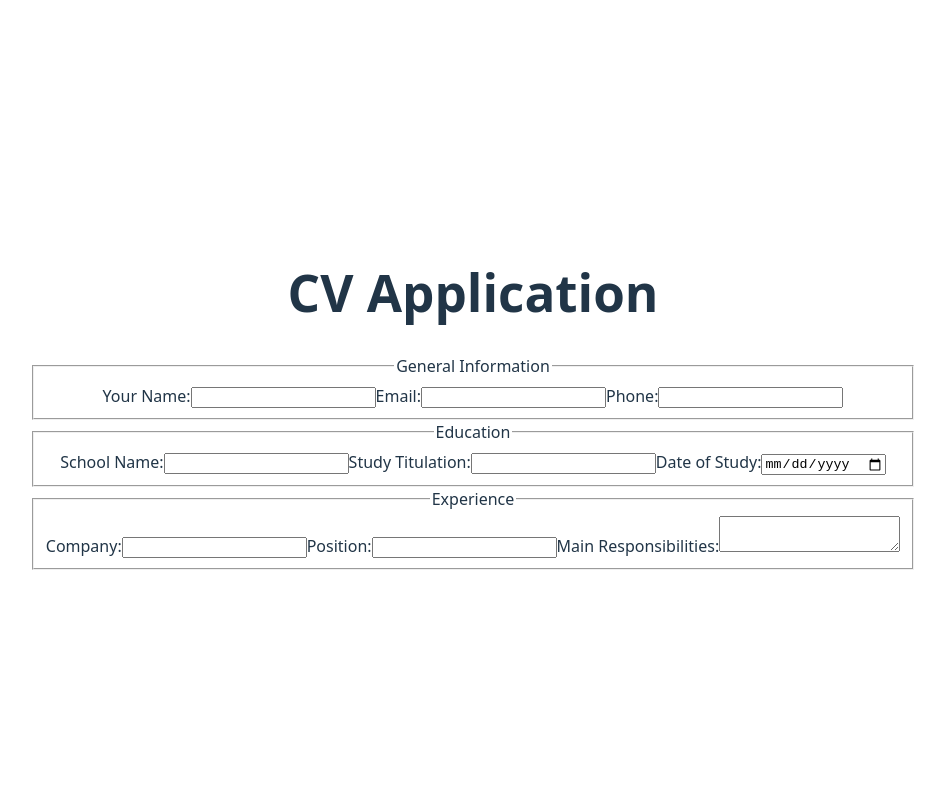
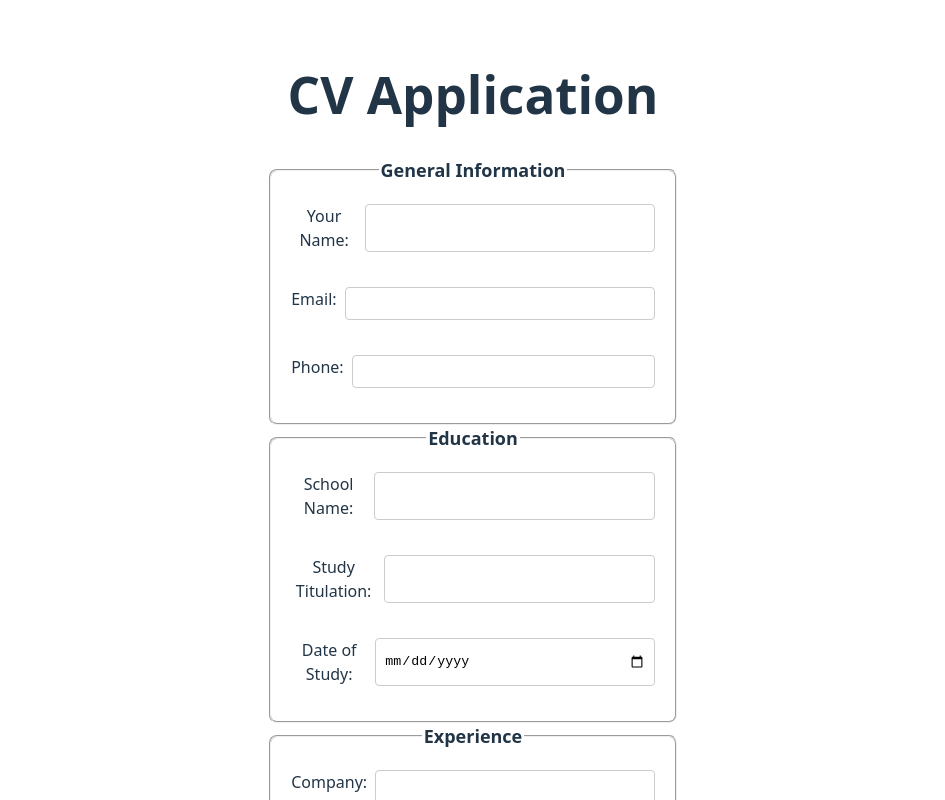
Before and after one commit to Lyarc79/cv-project, a React (Vite) app: page / in a window 1280 px wide. Shown: the top 800 px of the page, without its empty margins (167-1112 px from the left). Built offline with nearby package versions, Linux system fonts and the light colour scheme.

Commit message:
Basic initial layout styling

```diff
--- a/src/App.css
+++ b/src/App.css
@@ -3,4 +3,43 @@
   margin: 0 auto;
   padding: 2rem;
   text-align: center;
+  box-sizing: border-box;
 }
+
+.cv-container {
+  max-width: 800px;
+  margin: 0 auto;
+  padding: 20px;
+}
+
+fieldset {
+  display: flex;
+  flex-direction: column;
+  gap: 20px;
+  padding: 20px;
+  border-radius: 8px;
+}
+
+legend {
+  font-weight: 700;
+  font-size: 18px;
+}
+
+label {
+  display: flex;
+  flex-direction: row;
+  gap: 8px;
+  margin-bottom: 15px;
+}
+
+input,
+textarea {
+  width: 100%;
+  padding: 8px;
+  border: 1px solid #ccc;
+  border-radius: 4px;
+}
+textarea {
+  resize: vertical;
+  min-height: 100px;
+}
```
